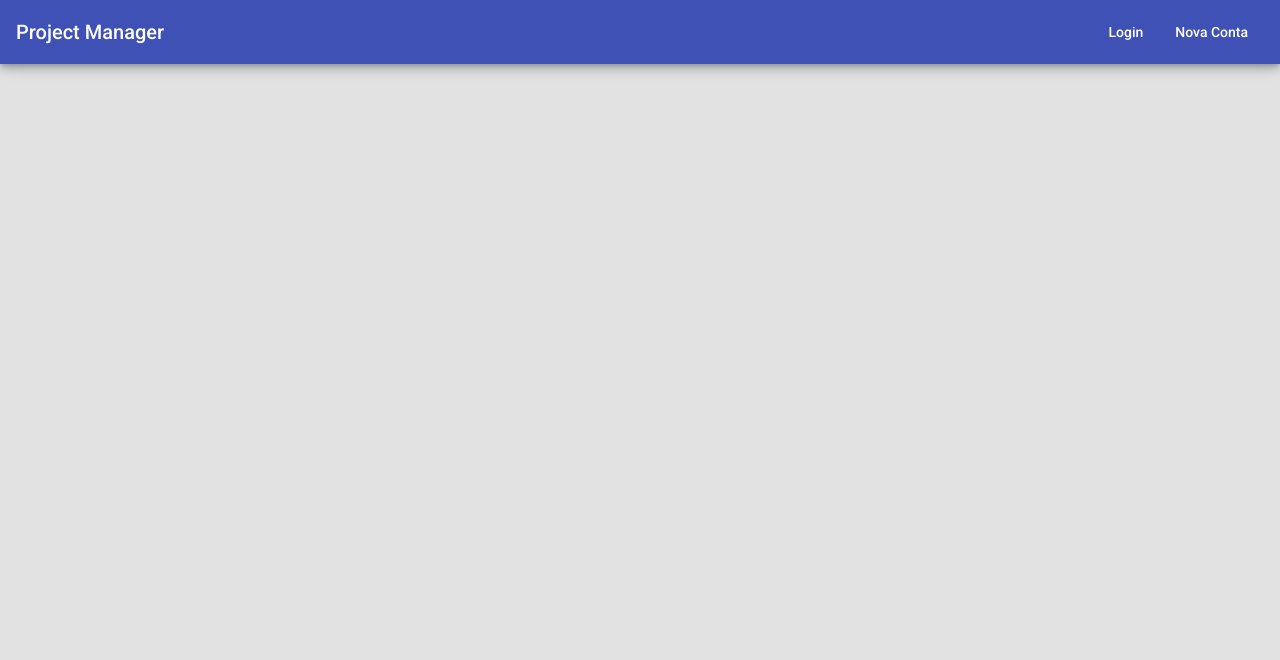
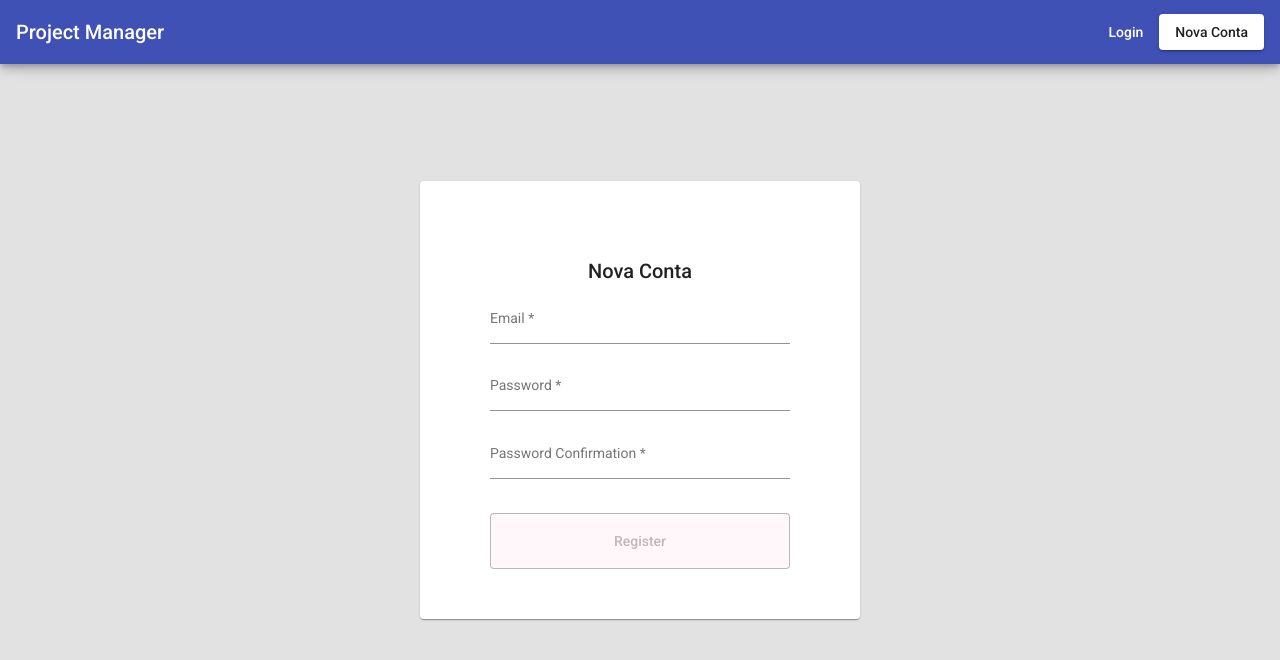
Before and after one commit to daumasmatheus/ProjectManager, an Angular app in the folder src/ProjectManager-client/: page /account/register in a window 1280 px wide. Before the commit this address led to /. Shown: the top 660 px of the page. Built offline with nearby package versions, Linux system fonts and the light colour scheme.

Commit message:
Modularizado a parte de autenticacao

```diff
--- a/src/ProjectManager-client/src/app/app-routing.module.ts
+++ b/src/ProjectManager-client/src/app/app-routing.module.ts
@@ -1,13 +1,12 @@
 import { NgModule } from '@angular/core';
 import { Routes, RouterModule } from '@angular/router';
 
-import { LogInComponent } from './components/account/log-in/log-in.component';
-import { RegisterComponent } from './components/account/register/register.component';
-
 const routes: Routes = [
-  { path: '', pathMatch: 'full', redirectTo: 'login' },
-  { path: 'login', component: LogInComponent },
-  { path: 'register', component: RegisterComponent },
+  { path: '', pathMatch: 'full', redirectTo: 'account' },
+  {
+    path: 'account',
+    loadChildren: () => import('./components/account/account.module').then(m => m.AccountModule)
+  },
   {
     path: 'dashboard',
     loadChildren: () => import('./components/dashboard/dashboard.module').then(m => m.DashboardModule)
--- a/src/ProjectManager-client/src/app/app.component.html
+++ b/src/ProjectManager-client/src/app/app.component.html
@@ -1,10 +1 @@
-<mat-toolbar color="primary" class="app-header">
-  <span>Project Manager</span>
-  <span></span>
-  <span class="nav-tool-items">
-    <a mat-button routerLink="login" routerLinkActive="mat-raised-button" class="mat-button-spacing">Login</a>
-    <a mat-button routerLink="register" routerLinkActive="mat-raised-button" class="mat-button-spacing">Nova Conta</a>
-  </span>
-</mat-toolbar>
-
 <router-outlet></router-outlet>
--- /dev/null
+++ b/src/ProjectManager-client/src/app/components/account/account.component.html
@@ -0,0 +1,10 @@
+<mat-toolbar color="primary" class="app-header">
+    <span>Project Manager</span>
+    <span></span>
+    <span class="nav-tool-items">
+        <a mat-button routerLink="login" routerLinkActive="mat-raised-button" class="mat-button-spacing">Login</a>
+        <a mat-button routerLink="register" routerLinkActive="mat-raised-button" class="mat-button-spacing">Nova Conta</a>
+    </span>
+</mat-toolbar>
+
+<router-outlet></router-outlet>
--- /dev/null
+++ b/src/ProjectManager-client/src/app/components/account/account.module.ts
@@ -0,0 +1,35 @@
+import { NgModule, CUSTOM_ELEMENTS_SCHEMA } from '@angular/core';
+import { CommonModule } from '@angular/common';
+
+import { LogInComponent } from './log-in/log-in.component';
+import { RegisterComponent } from './register/register.component';
+import { AccountRoutingModule } from './account.route';
+import { AccountComponent } from './account.app.component';
+import { AccountService } from './services/account.service';
+import { FormsModule, ReactiveFormsModule } from '@angular/forms';
+import { HttpClientModule } from '@angular/common/http';
+import { AngularMaterialModule } from 'src/app/angular-material.module';
+import { FlexLayoutModule } from '@angular/flex-layout';
+
+@NgModule({
+    declarations: [
+        AccountComponent,
+        LogInComponent,
+        RegisterComponent
+    ],
+    imports: [
+        CommonModule,
+        AccountRoutingModule,
+        FormsModule,
+        ReactiveFormsModule,
+        HttpClientModule,
+        AngularMaterialModule,
+        FlexLayoutModule
+    ],
+    exports: [],
+    providers: [
+        AccountService
+    ],
+    schemas: [CUSTOM_ELEMENTS_SCHEMA]
+})
+export class AccountModule {}
--- a/src/ProjectManager-client/src/styles.css
+++ b/src/ProjectManager-client/src/styles.css
@@ -1,6 +1,7 @@
 /* You can add global styles to this file, and also import other style files */
+
+@import '~bootstrap/dist/css/bootstrap-grid.min.css';
 @import '@angular/material/prebuilt-themes/indigo-pink.css';
-@import '~bootstrap/dist/css/bootstrap.css';
 
 html, body {
     height: 100%;
```
Also changed, not shown: src/ProjectManager-client/src/app/app.module.ts (+3 -12 lines), src/ProjectManager-client/src/app/components/account/account.app.component.ts (added, +7 -0 lines), src/ProjectManager-client/src/app/components/account/account.route.ts (added, +27 -0 lines).
